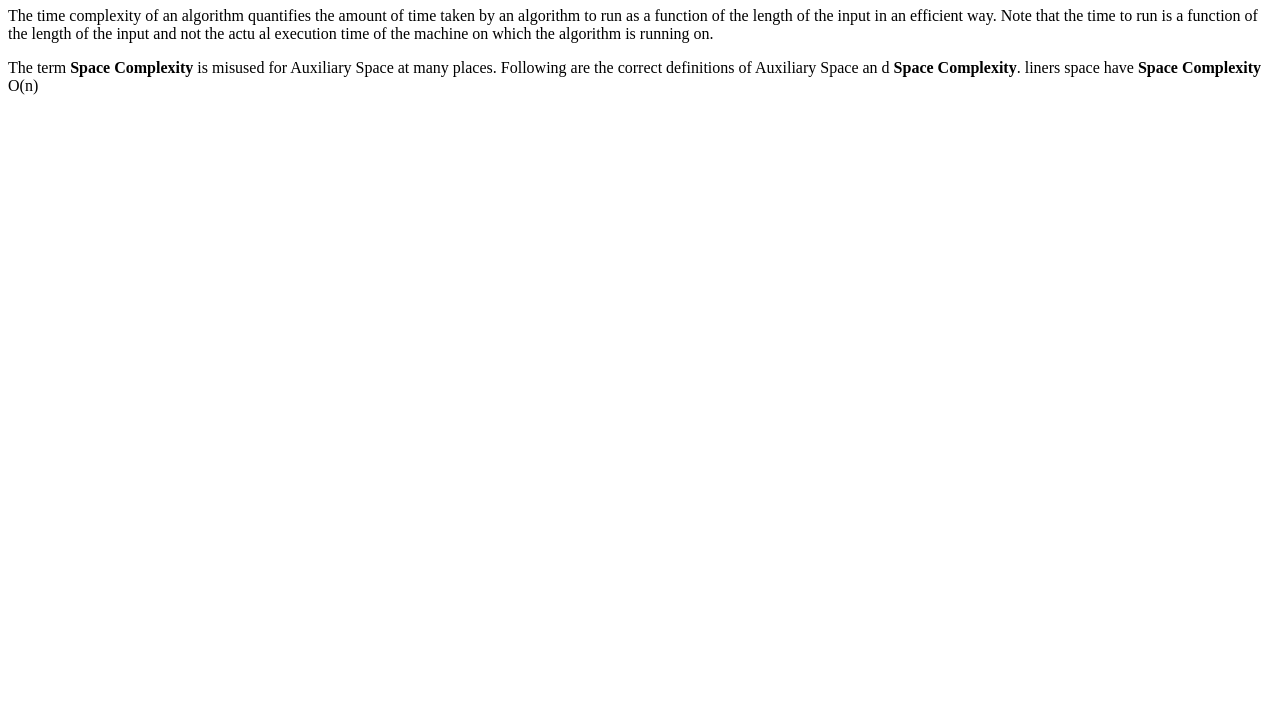
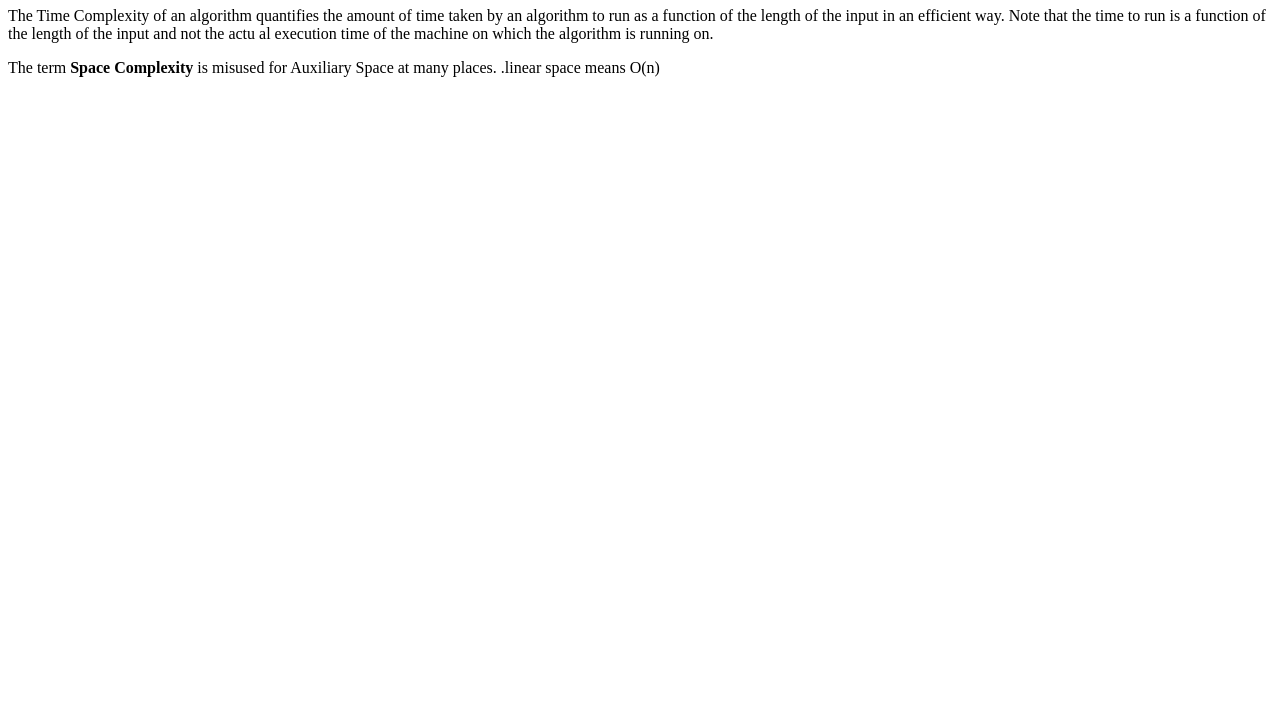
Before and after one commit to acciojob/time-and-space-complexity-Vishnutyagi, a website: page main.html in a window 1280 px wide. Shown: the part 73-800 px from the top of the page. Drawn offline with Linux system fonts and the light colour scheme.

Commit message:
created a submission

```diff
--- a/main.html
+++ b/main.html
@@ -8,15 +8,14 @@
 
 <body>
 	<h1>Time, Space, Complexity</h1>
-	<p>The time complexity of an algorithm quantifies the amount
+	<p>The Time Complexity of an algorithm quantifies the amount
 		of time taken by an algorithm to run as a function of
 		the length of the input in an efficient way. Note that the time to run is a
 		function of the length of the input and not the actu
 		al execution time of the machine on which the
 		algorithm is running on. </p>
 	<p>The term <b>Space Complexity</b> is misused for Auxiliary Space at many places.
-		Following are the correct definitions of Auxiliary Space an
-		d <b>Space Complexity</b>. liners space have <b>Space Complexity</b> O(n)</p>
+		 .linear space means O(n)</p>
     <script type="text/javascript" src="./script.js">
 </script>
 
```
